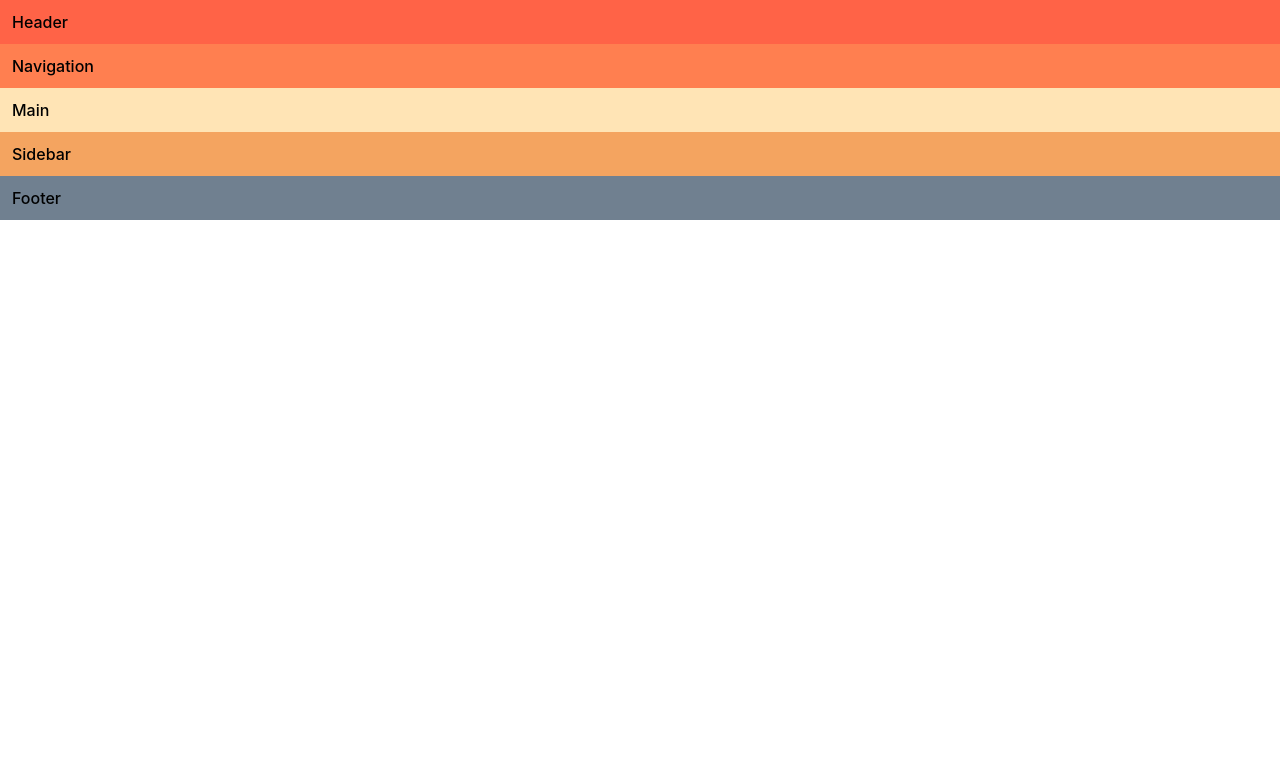
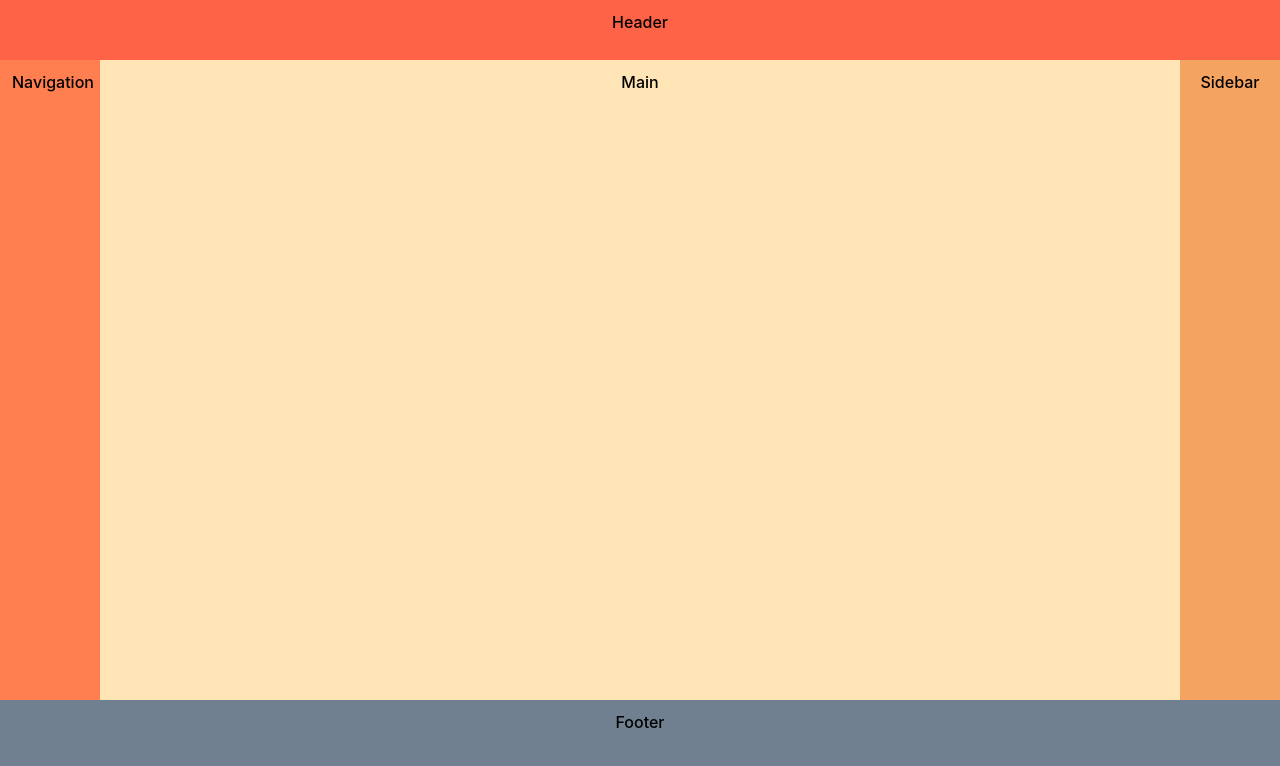
Before and after one commit to husamahmud/ps-react-tasks, a React (Create React App) app in the folder 1-task/: page / in a window 1280 px wide. Shown: the top 766 px of the page. Built offline with nearby package versions, Linux system fonts and the light colour scheme.

Commit message:
feat: implement a new feature

```diff
--- a/1-task/src/App.js
+++ b/1-task/src/App.js
@@ -1,13 +1,13 @@
 export default function App() {
   return (
-    <>
+    <div className="container">
       <header>Header</header>
-      <div>
+      <div className="content-container">
         <nav>Navigation</nav>
         <main>Main</main>
         <aside>Sidebar</aside>
       </div>
       <footer>Footer</footer>
-    </>
-  )
+    </div>
+  );
 }
--- a/1-task/src/index.css
+++ b/1-task/src/index.css
@@ -21,6 +21,22 @@ footer {
   padding: 12px;
 }
 
+.container {
+  height: 100vh;
+  text-align: center;
+  display: grid;
+  grid-template-rows: 60px 1fr 100px;
+}
+
+.content-container {
+  display: grid;
+  grid-template-columns: 100px 1fr 100px;
+}
+
+header {
+  background-color: red;
+}
+
 header {
   background-color: tomato;
 }
```
Lines whose indentation alone changed are shown as unchanged.
